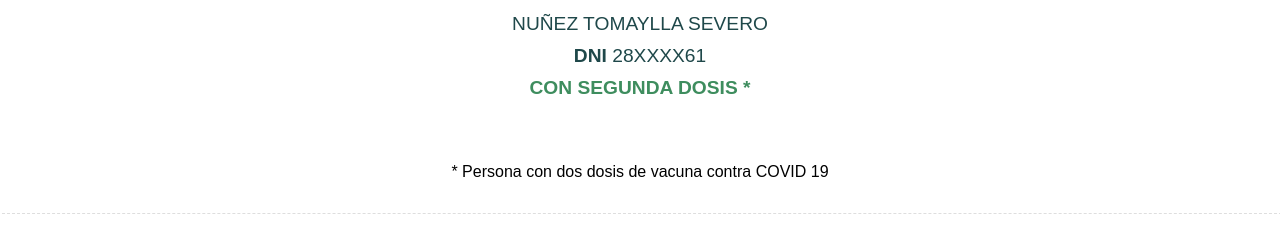
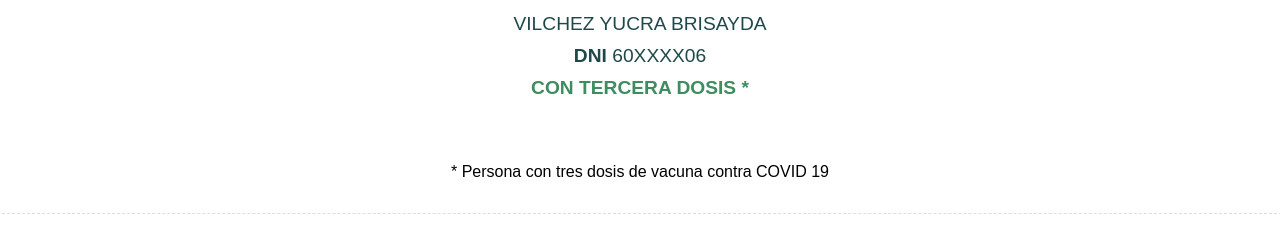
Before and after one commit to xhme123/UserADS, a plain HTML site: page index.html in a window 1280 px wide. Shown: the part 264-491 px from the top of the page. Drawn offline with Linux system fonts and the light colour scheme; a script that the page names is missing.

Commit message:
Update index.html

```diff
--- a/index.html
+++ b/index.html
@@ -52,13 +52,13 @@
             <div class="text-center" style="padding:2rem 0.5rem">
                 <div><img src="./index_files/comprobado.png"></div>
                 <div style="font-size:1.2rem; padding:0.5rem; background: rgba(255,255,255, 0.7); line-height: 2rem; color: #1f484a;">
-                    <div>NUÑEZ TOMAYLLA SEVERO</div>
-                    <div> <b>DNI</b> 28XXXX61</div>
-                    <div style="color:#3e8d5e"><b>CON SEGUNDA DOSIS *</b></div>
+                    <div>VILCHEZ YUCRA BRISAYDA</div>
+                    <div> <b>DNI</b> 60XXXX06</div>
+                    <div style="color:#3e8d5e"><b>CON TERCERA DOSIS *</b></div>
                 </div>
             </div>
             <div style="padding: 0.7rem 0 0.5rem; text-align: center;">
-                <div style="font-size: 1rem;padding:0.5rem;background: rgba(255,255,255, 0.7);">* Persona con dos dosis de vacuna contra COVID 19</div>
+                <div style="font-size: 1rem;padding:0.5rem;background: rgba(255,255,255, 0.7);">* Persona con tres dosis de vacuna contra COVID 19</div>
             </div>
             <hr class="aLine1">
             <div class="text-center" style="color:#6c6c6c">
```
